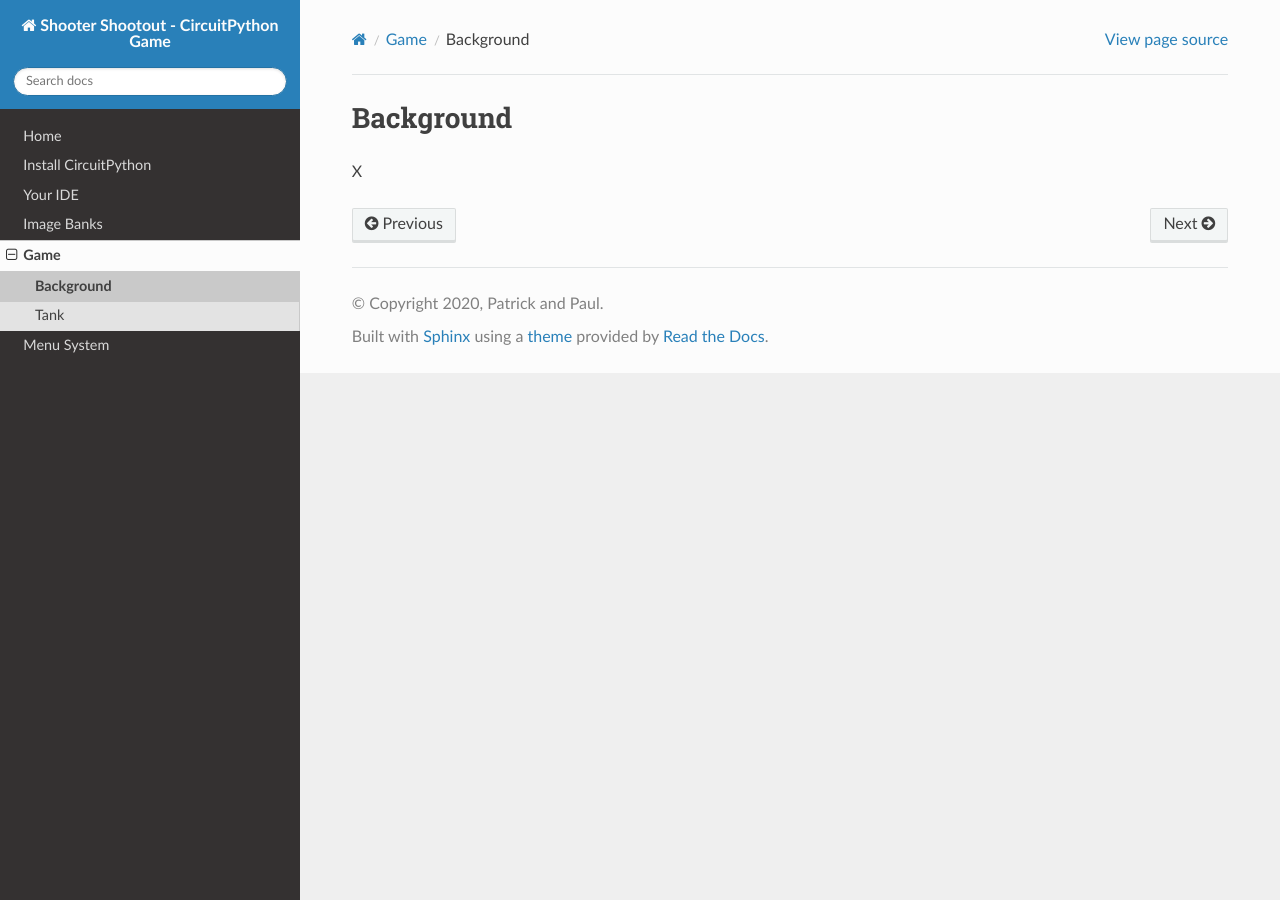
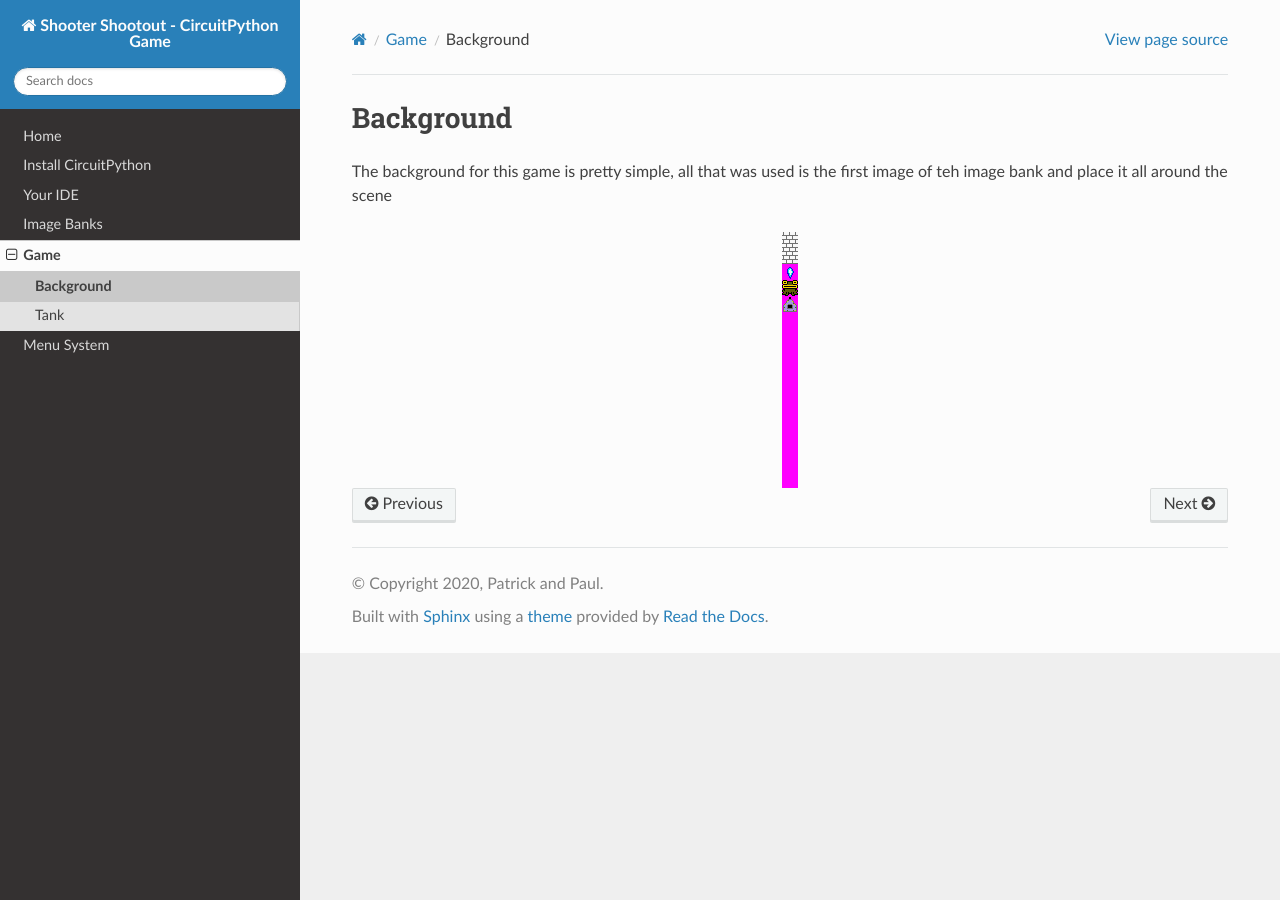
Before and after one commit to Patrick-Gemmell/ICS3U-2019-Group1, a Sphinx documentation site: the page built from docs/game/background.rst, in a window 1280 px wide. Built offline with Sphinx 7.4.7 and the Read the Docs theme 2.0.0, drawn with Linux system fonts in a browser that asks for light colours.

Commit message:
Update background.rst

```diff
--- a/docs/game/background.rst
+++ b/docs/game/background.rst
@@ -3,4 +3,9 @@
 Background
 ==========
 
-X
+The background for this game is pretty simple, all that was used is the first image of teh image bank and place it all around the scene
+
+.. figure:: https://raw.githubusercontent.com/Patrick-Gemmell/ICS3U-2019-Group1/master/docs/image_bank/sprites.bmp
+    :height: 256 px
+    :align: center
+    :alt: Image Bank for Shooter Shootout
```
